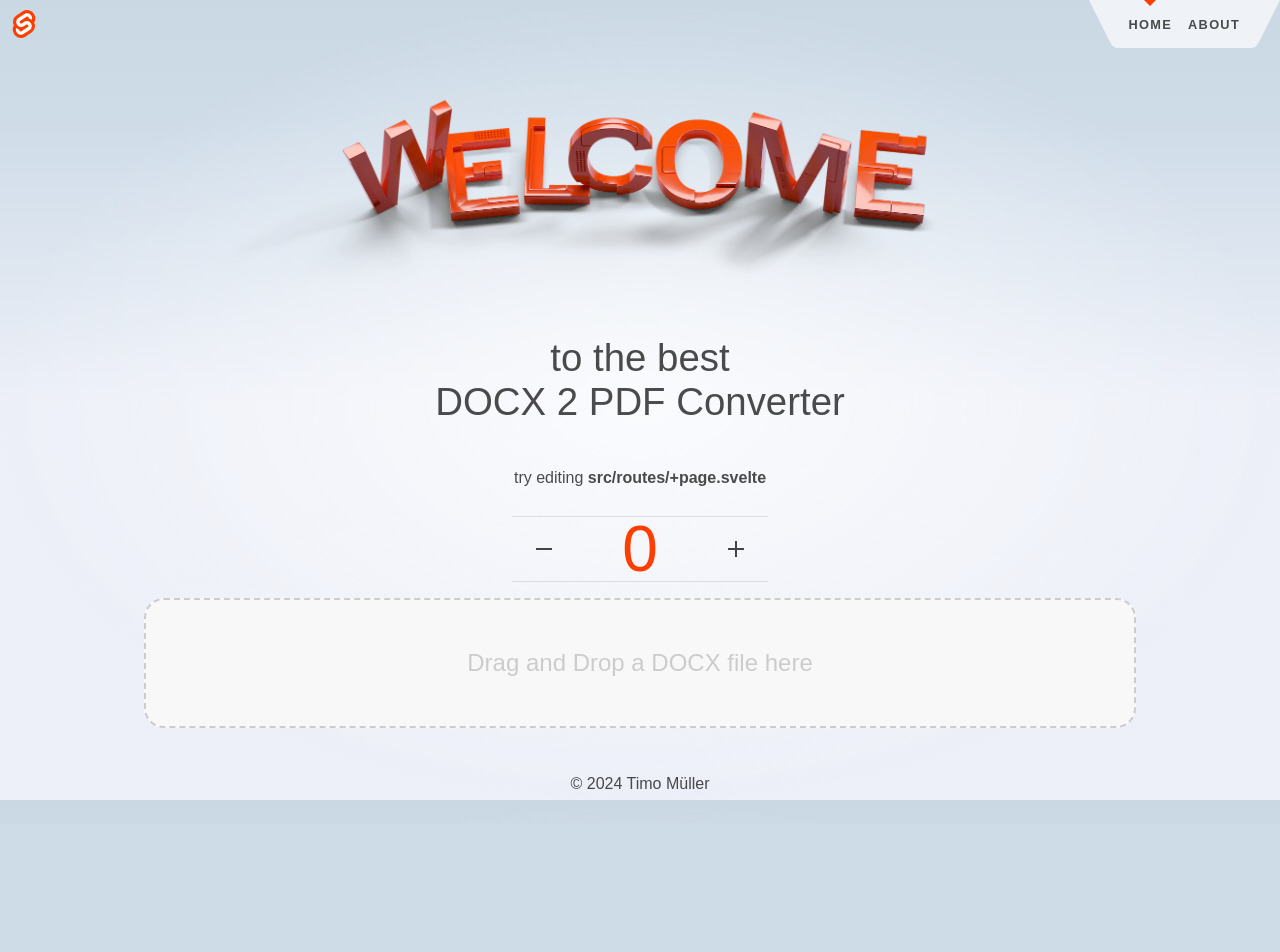
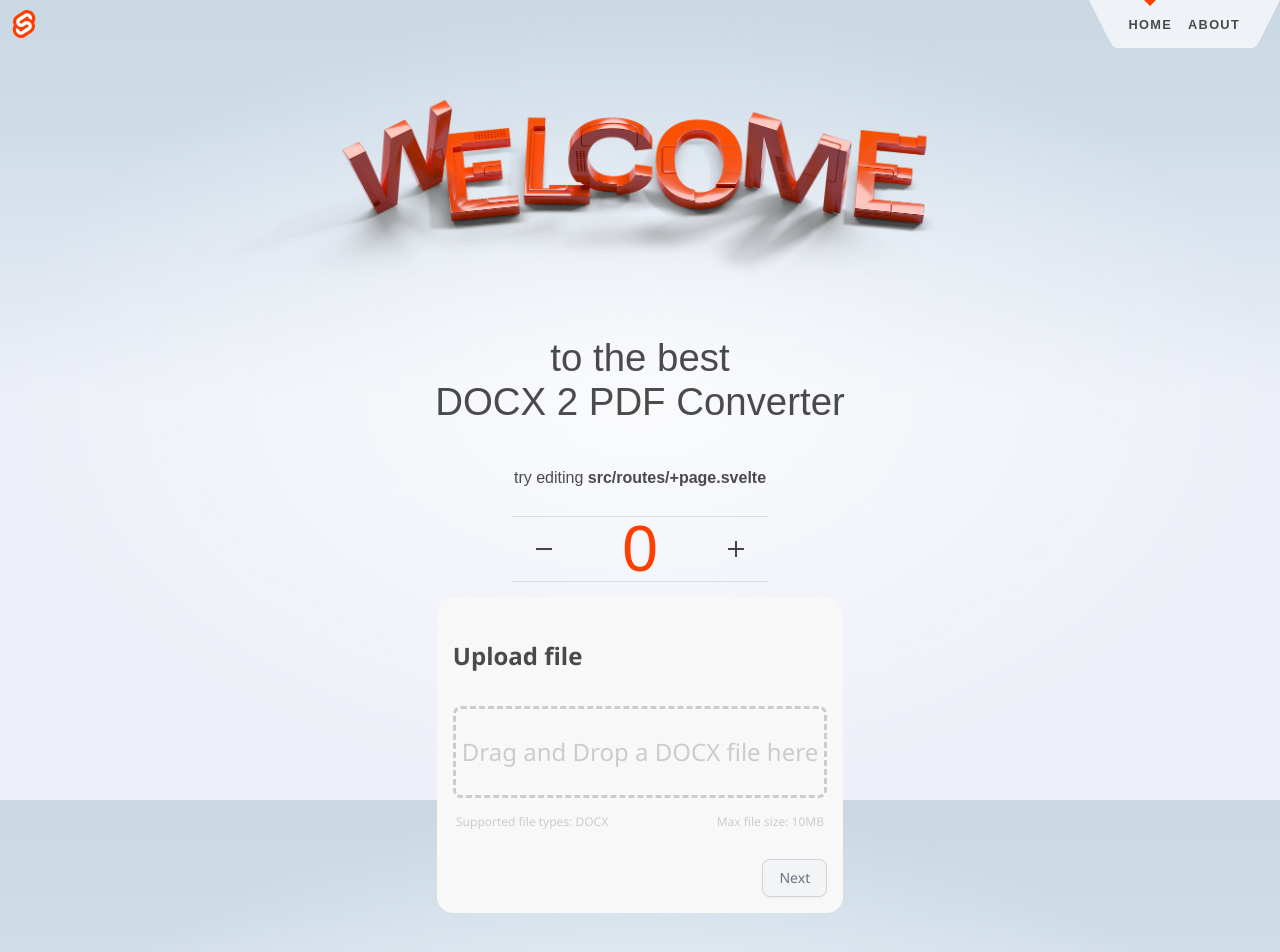
Before and after one commit to timoym/docx2pdf-ui, a SvelteKit app: page / in a window 1280 px wide. Shown: the top 952 px of the page. Before the commit the page ends 824 px from the top, so only its background shows below. Built offline with nearby package versions, Linux system fonts and the light colour scheme.

Commit message:
improve upload form

```diff
--- a/src/routes/+layout.svelte
+++ b/src/routes/+layout.svelte
@@ -41,10 +41,6 @@
 		padding: 12px;
 	}
 
-	footer a {
-		font-weight: bold;
-	}
-
 	@media (min-width: 480px) {
 		footer {
 			padding: 12px 0;
--- a/src/routes/UploadForm.svelte
+++ b/src/routes/UploadForm.svelte
@@ -2,18 +2,34 @@
 	let fileInput: HTMLInputElement;
 	let files: FileList;
 
-	async function onFileUpload(file: File) {}
+	async function onFileAdded(file: File) {
+
+    }
 
 	async function onDrop(ev: DragEvent) {
 		ev.preventDefault();
 		const file = ev.dataTransfer?.files[0];
 		if (file) {
-			onFileUpload(file);
+			onFileAdded(file);
 		}
+	}
+
+    async function onPressNext() {
+        console.log('Next button pressed');
     }
 </script>
 
-<button id="drop-area" type="button" on:drop={(ev) => onDrop(ev)} on:click={() => fileInput.click()} on:dragover={(evt) => evt.preventDefault()}>
+<div class="upload-dialog">
+	<div class="title">
+		<p>Upload file</p>
+	</div>
+	<button
+		class="drop-area"
+		type="button"
+		on:drop={(ev) => onDrop(ev)}
+		on:click={() => fileInput.click()}
+		on:dragover={(evt) => evt.preventDefault()}
+	>
 		<p>Drag and Drop a DOCX file here</p>
 		<input
 			type="file"
@@ -21,35 +37,123 @@
 			accept=".docx"
 			bind:this={fileInput}
 			bind:files
-        on:change={() => onFileUpload(files[0])}
+			on:change={() => onFileAdded(files[0])}
 		/>
 	</button>
+	<div class="description-area">
+		<div class="description-left">
+			<p>Supported file types: DOCX</p>
+		</div>
+		<div class="description-right">
+			<p>Max file size: 10MB</p>
+		</div>
+	</div>
+	<div class="controls-area">
+		<button disabled={typeof files === 'undefined' || files.length > 0} on:click={() => onPressNext()}>Next</button>
+	</div>
+</div>
 
 <style>
-	#drop-area {
+	.upload-dialog {
+		padding: 1em;
+		background-color: #f8f8f8;
+		border-radius: 1em;
+        font-family: 'Segoe UI', Tahoma, Geneva, Verdana, sans-serif;
+	}
+	.title {
+		margin-bottom: 2em;
+	}
+	.title p {
+		font-size: 1.5em;
+		font-weight: bold;
+	}
+	.drop-area {
 		display: flex;
 		flex-direction: column;
 		justify-content: center;
 		align-items: center;
 		width: 100%;
 		height: 100%;
-		border: 2px dashed #ccc;
-		border-radius: 20px;
+		border: 0.2em dashed #ccc;
+		border-radius: 0.5em;
 		background-color: #f8f8f8;
 		color: #ccc;
 	}
 
-	#drop-area p {
+	.drop-area p {
 		font-size: 1.5em;
-		padding: 20px;
 	}
 
-	#drop-area input {
+	.drop-area input {
 		display: none;
 	}
 
-	#drop-area:hover {
-		border-color: #333;
+	.drop-area:hover {
+		border-color: #25ace9;
+		background-color: #f2f7ff;
 		color: #333;
 	}
+
+	.description-area {
+		margin: 0.2em;
+		display: flex;
+		flex-direction: row;
+		justify-content: space-between;
+	}
+
+	.description-area p {
+		font-size: 0.75em;
+		color: #ccc;
+	}
+
+	.controls-area {
+		margin-top: 1em;
+		display: flex;
+		justify-content: flex-end;
+	}
+
+	.controls-area button {
+		background-color: #ffffff;
+		border: 1px solid rgb(209, 213, 219);
+		border-radius: 0.5rem;
+		box-sizing: border-box;
+		color: #111827;
+		font-size: 0.875rem;
+		font-weight: 300;
+		line-height: 1.25rem;
+		padding: 0.5rem 1rem;
+		text-align: center;
+		text-decoration: none #d1d5db solid;
+		text-decoration-thickness: auto;
+		box-shadow: 0 1px 2px 0 rgba(0, 0, 0, 0.05);
+		cursor: pointer;
+		user-select: none;
+		-webkit-user-select: none;
+		touch-action: manipulation;
+	}
+
+    .controls-area button:hover {
+        background-color: rgb(249, 250, 251);
+    }
+
+    .controls-area button:focus {
+        outline: 2px solid transparent;
+        outline-offset: 2px;
+    }
+
+    .controls-area button:focus-visible {
+        box-shadow: none;
+    }
+
+    .controls-area button:active {
+        background-color: rgb(243, 244, 246);
+        border-color: rgb(209, 213, 219);
+    }
+
+    .controls-area button:disabled {
+        background-color: rgb(243, 244, 246);
+        border-color: rgb(209, 213, 219);
+        color: rgb(107, 114, 128);
+        cursor: not-allowed;
+    }
 </style>
```
Lines whose indentation alone changed are shown as unchanged.
